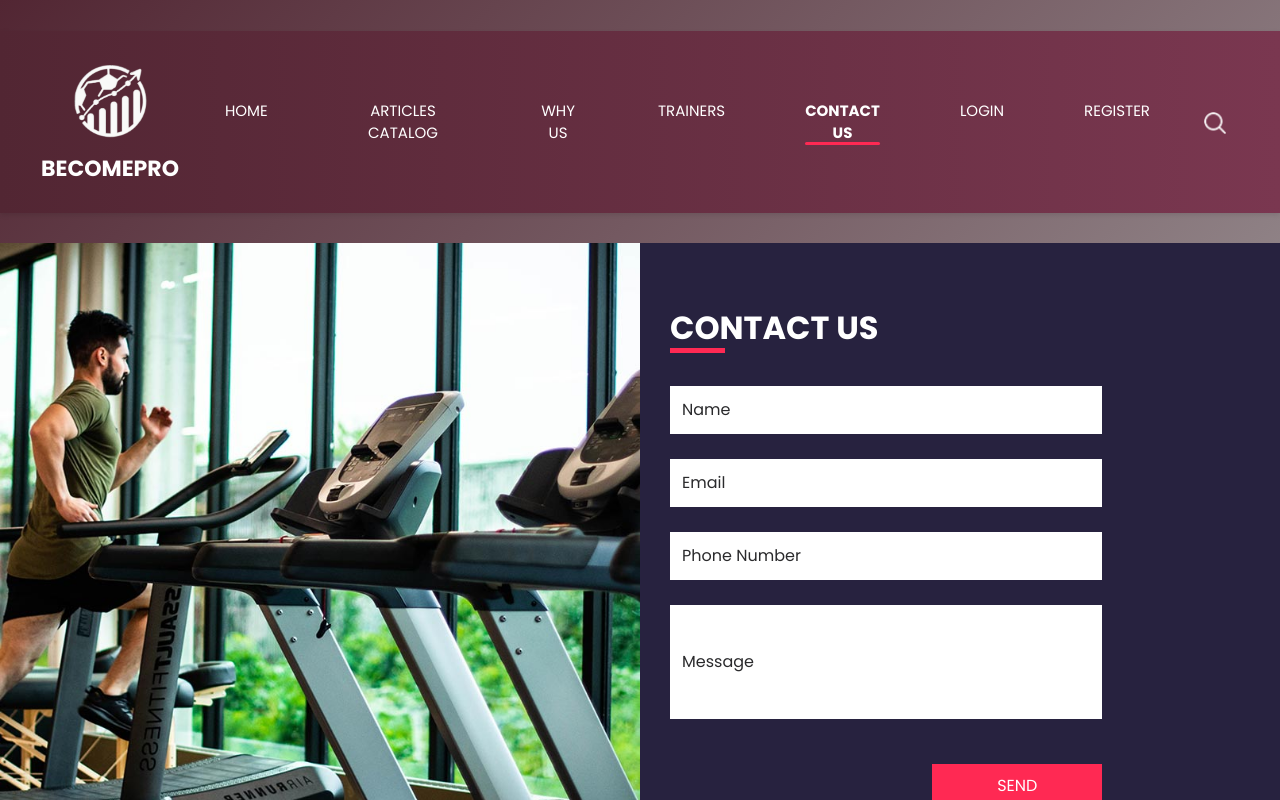
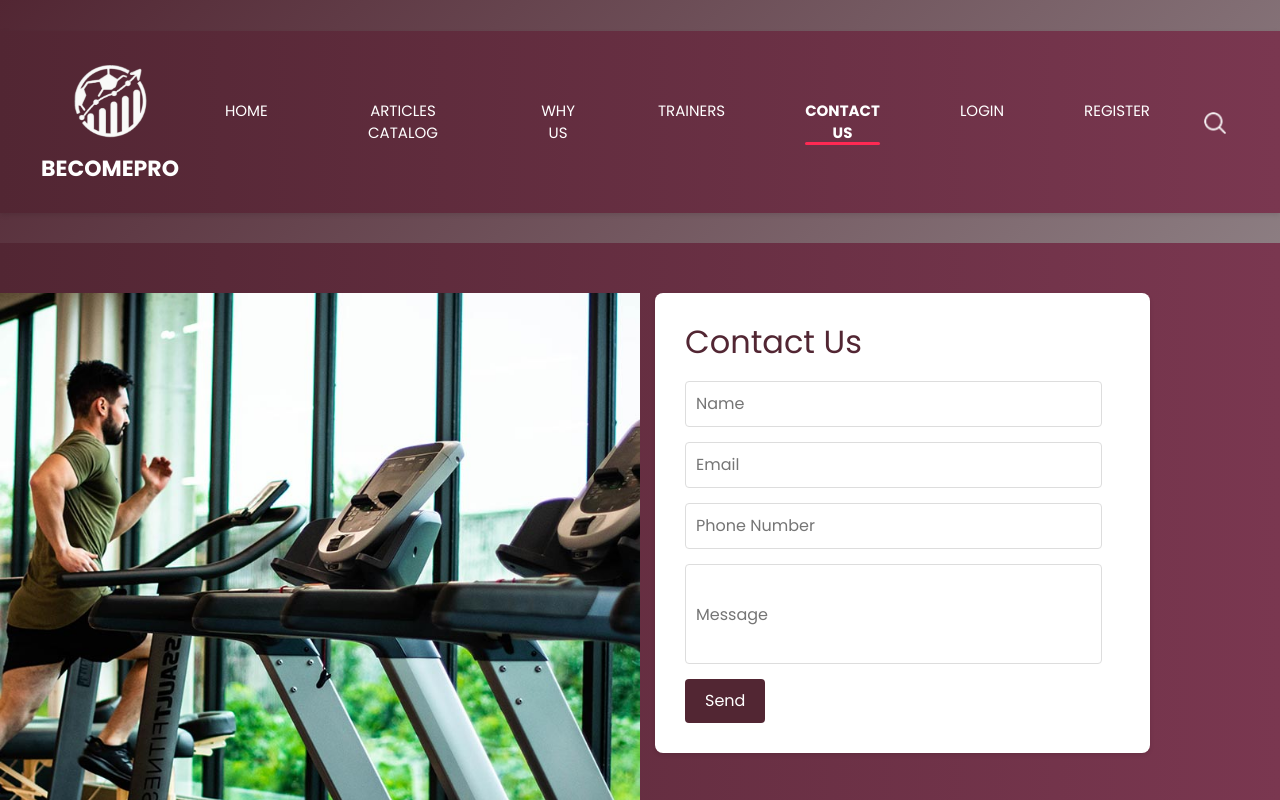
Before and after one commit to al-badarin/BecomePro, a React (Vite) app in the folder client/: page /contact in a window 1280 px wide. Shown: the top 800 px of the page. Built offline with nearby package versions, Linux system fonts and the light colour scheme.

Commit message:
Simulate a successful contact form submission

```diff
--- a/client/src/components/contact/Contact.jsx
+++ b/client/src/components/contact/Contact.jsx
@@ -1,38 +1,92 @@
+import { useState } from 'react';
+import { useNavigate } from 'react-router';
+import { toast, ToastContainer } from 'react-toastify';
+import 'react-toastify/dist/ReactToastify.css';
+import styles from './Contact.module.css';
+
 export default function Contact() {
+  const navigate = useNavigate();
+  const [formData, setFormData] = useState({
+    name: '',
+    email: '',
+    phone: '',
+    message: '',
+  });
+
+  const handleChange = (e) => {
+    const { name, value } = e.target;
+    setFormData({ ...formData, [name]: value });
+  };
+
+  const handleSubmit = (e) => {
+    e.preventDefault();
+
+    // Simulate a successful form submission
+    setTimeout(() => {
+      toast.success('Message sent successfully!');
+      setTimeout(() => {
+        navigate('/');
+      }, 2000);
+    }, 1000);
+  };
+
   return (
     <>
-      <section className="contact_section">
+      <section className={styles.contactSection}>
         <div className="container-fluid">
           <div className="row">
             <div className="col-md-6 px-0">
-              <div className="img-box">
-                <img src="images/contact-img.jpg" alt="" />
+              <div className={styles.imgBox}>
+                <img src="images/contact-img.jpg" alt="Contact" />
               </div>
             </div>
             <div className="col-lg-5 col-md-6">
-              <div className="form_container pr-0 pr-lg-5 mr-0 mr-lg-2">
-                <div className="heading_container">
+              <div
+                className={`${styles.formContainer} pr-0 pr-lg-5 mr-0 mr-lg-2`}
+              >
+                <div className={styles.headingContainer}>
                   <h2>Contact Us</h2>
                 </div>
-                <form action="">
+                <form onSubmit={handleSubmit}>
                   <div>
-                    <input type="text" placeholder="Name" />
+                    <input
+                      type="text"
+                      name="name"
+                      placeholder="Name"
+                      value={formData.name}
+                      onChange={handleChange}
+                    />
                   </div>
                   <div>
-                    <input type="email" placeholder="Email" />
-                  </div>
-                  <div>
-                    <input type="text" placeholder="Phone Number" />
+                    <input
+                      type="email"
+                      name="email"
+                      placeholder="Email"
+                      value={formData.email}
+                      onChange={handleChange}
+                    />
                   </div>
                   <div>
                     <input
                       type="text"
-                      className="message-box"
+                      name="phone"
+                      placeholder="Phone Number"
+                      value={formData.phone}
+                      onChange={handleChange}
+                    />
+                  </div>
+                  <div>
+                    <input
+                      type="text"
+                      name="message"
+                      className={styles.messageBox}
                       placeholder="Message"
+                      value={formData.message}
+                      onChange={handleChange}
                     />
                   </div>
                   <div className="d-flex ">
-                    <button>Send</button>
+                    <button type="submit">Send</button>
                   </div>
                 </form>
               </div>
@@ -40,6 +94,7 @@ export default function Contact() {
           </div>
         </div>
       </section>
+      <ToastContainer />
     </>
   );
 }
```
